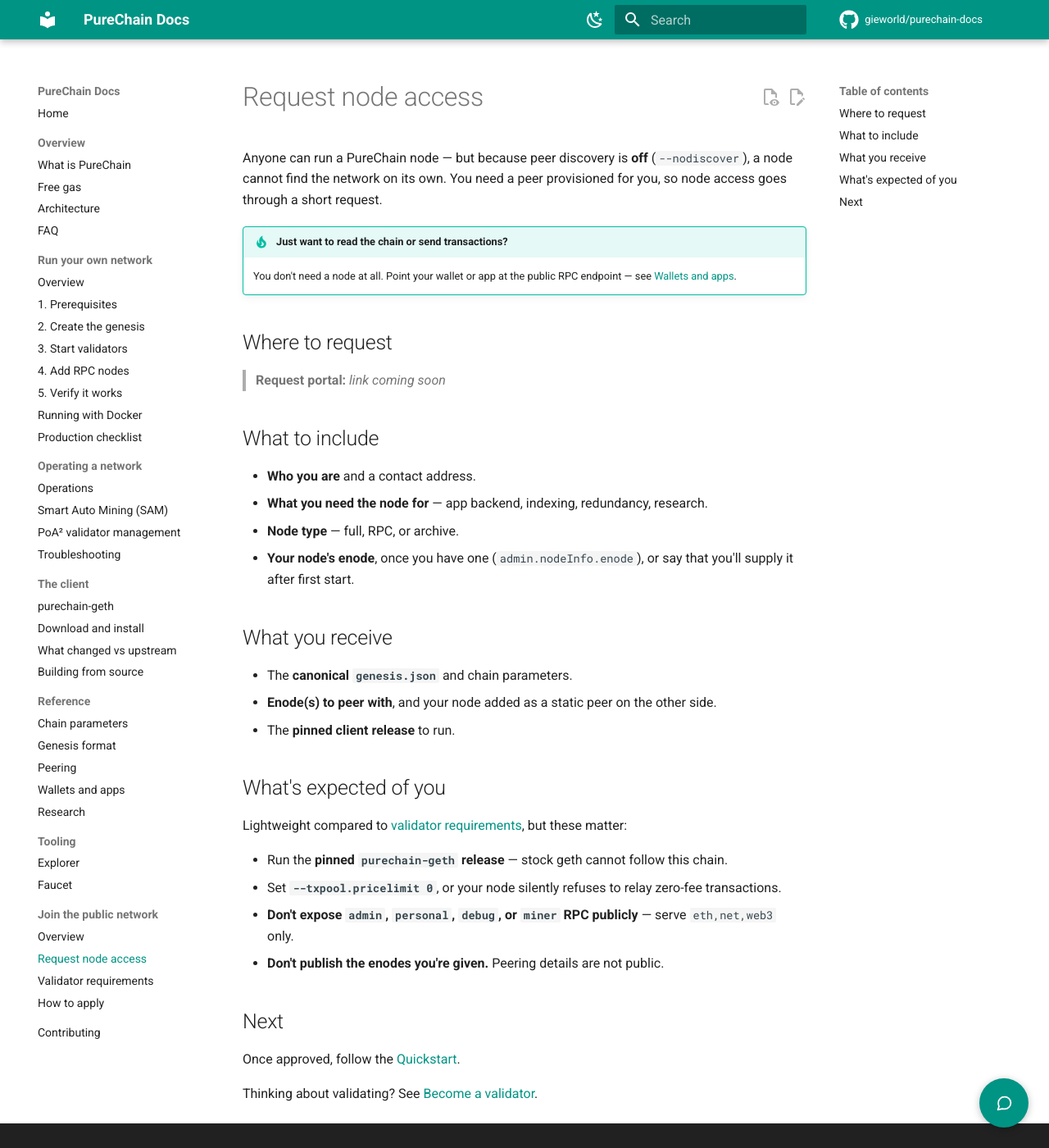
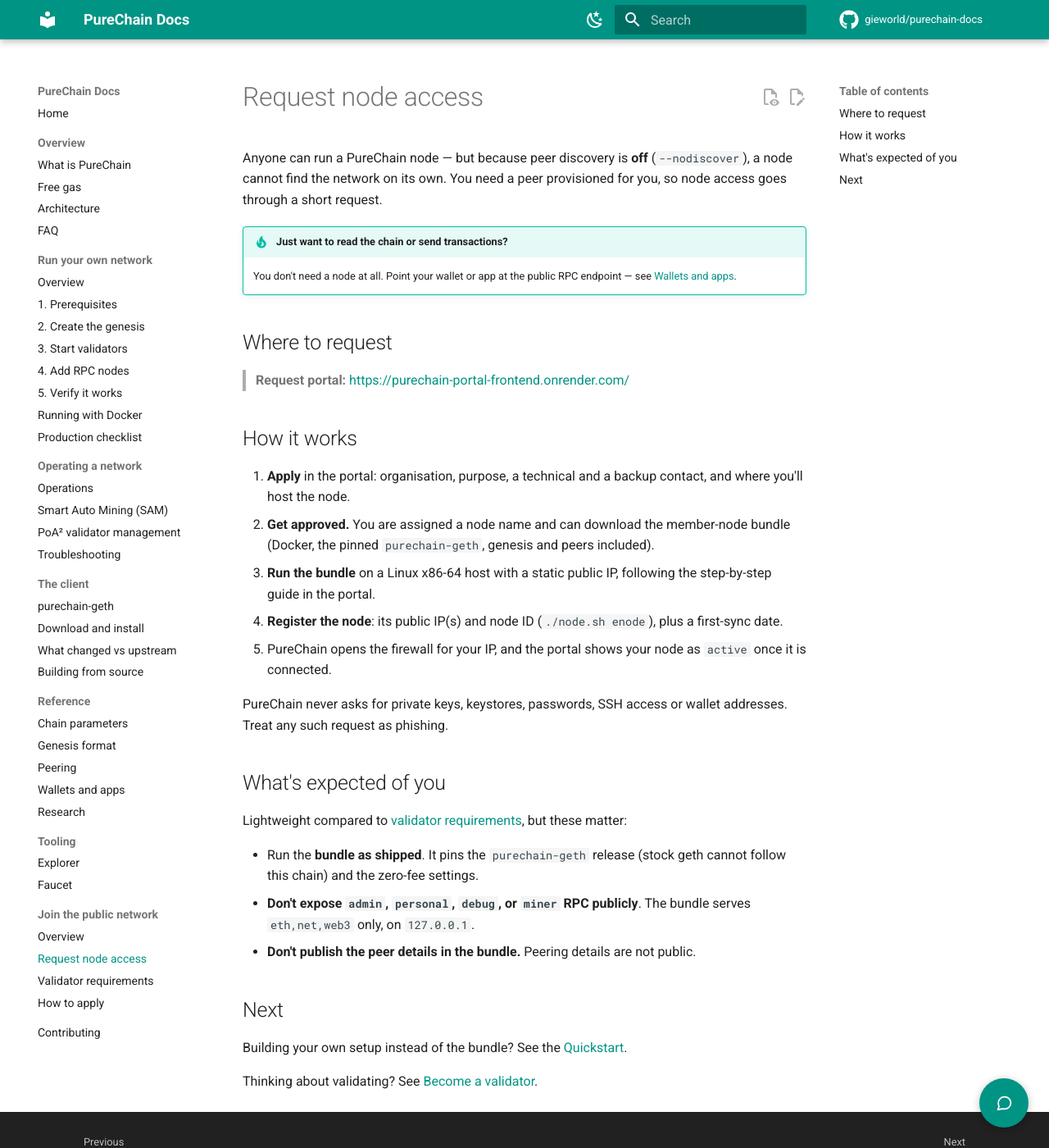
Before and after one commit to gieworld/purechain-docs, an MkDocs documentation site: the page built from docs/06-join/node-access.md, in a window 1280 px wide and 1400 px high. Shown: the whole window at 82% size. Built offline with MkDocs 1.6.1 and Material for MkDocs 9.7.7, drawn with Linux system fonts in a browser that asks for light colours; comment, search, counter and statistics services are not loaded.

Commit message:
join: link the node request portal; validators not open yet

```diff
--- a/docs/06-join/node-access.md
+++ b/docs/06-join/node-access.md
@@ -10,38 +10,39 @@ provisioned for you, so node access goes through a short request.
 
 ## Where to request
 
-<!-- TODO: replace with the node request website link -->
+> **Request portal:** <https://purechain-portal-frontend.onrender.com/>
 
-> **Request portal:** _link coming soon_
+## How it works
 
-## What to include
+1. **Apply** in the portal: organisation, purpose, a technical and a backup
+   contact, and where you'll host the node.
+2. **Get approved.** You are assigned a node name and can download the
+   member-node bundle (Docker, the pinned `purechain-geth`, genesis and peers
+   included).
+3. **Run the bundle** on a Linux x86-64 host with a static public IP, following
+   the step-by-step guide in the portal.
+4. **Register the node**: its public IP(s) and node ID (`./node.sh enode`), plus
+   a first-sync date.
+5. PureChain opens the firewall for your IP, and the portal shows your node as
+   `active` once it is connected.
 
-- **Who you are** and a contact address.
-- **What you need the node for** — app backend, indexing, redundancy, research.
-- **Node type** — full, RPC, or archive.
-- **Your node's enode**, once you have one (`admin.nodeInfo.enode`), or say that
-  you'll supply it after first start.
-
-## What you receive
-
-- The **canonical `genesis.json`** and chain parameters.
-- **Enode(s) to peer with**, and your node added as a static peer on the other side.
-- The **pinned client release** to run.
+PureChain never asks for private keys, keystores, passwords, SSH access or wallet
+addresses. Treat any such request as phishing.
 
 ## What's expected of you
 
 Lightweight compared to [validator requirements](../06-join/validator-requirements.md),
 but these matter:
 
-- Run the **pinned `purechain-geth` release** — stock geth cannot follow this chain.
-- Set **`--txpool.pricelimit 0`**, or your node silently refuses to relay
-  zero-fee transactions.
-- **Don't expose `admin`, `personal`, `debug`, or `miner` RPC publicly** — serve
-  `eth,net,web3` only.
-- **Don't publish the enodes you're given.** Peering details are not public.
+- Run the **bundle as shipped**. It pins the `purechain-geth` release (stock geth
+  cannot follow this chain) and the zero-fee settings.
+- **Don't expose `admin`, `personal`, `debug`, or `miner` RPC publicly**. The
+  bundle serves `eth,net,web3` only, on `127.0.0.1`.
+- **Don't publish the peer details in the bundle.** Peering details are not public.
 
 ## Next
 
-Once approved, follow the [Quickstart](../02-run-your-own/index.md).
+Building your own setup instead of the bundle? See the
+[Quickstart](../02-run-your-own/index.md).
 
 Thinking about validating? See [Become a validator](../06-join/index.md).
```
Also changed, not shown: docs/06-join/validator-apply.md (+3 -3 lines).
